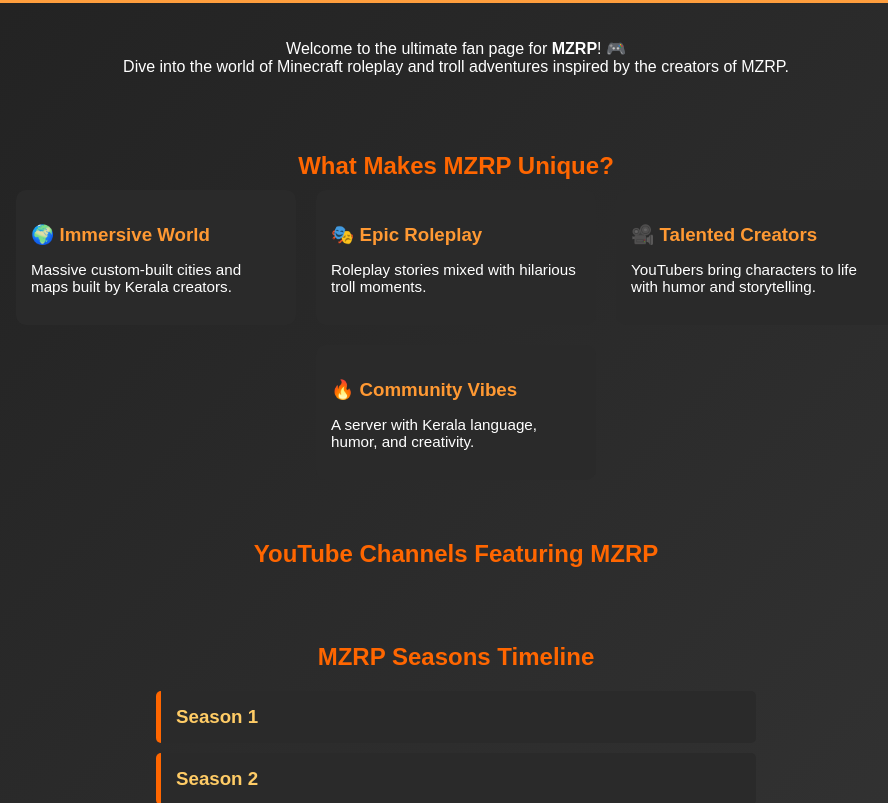
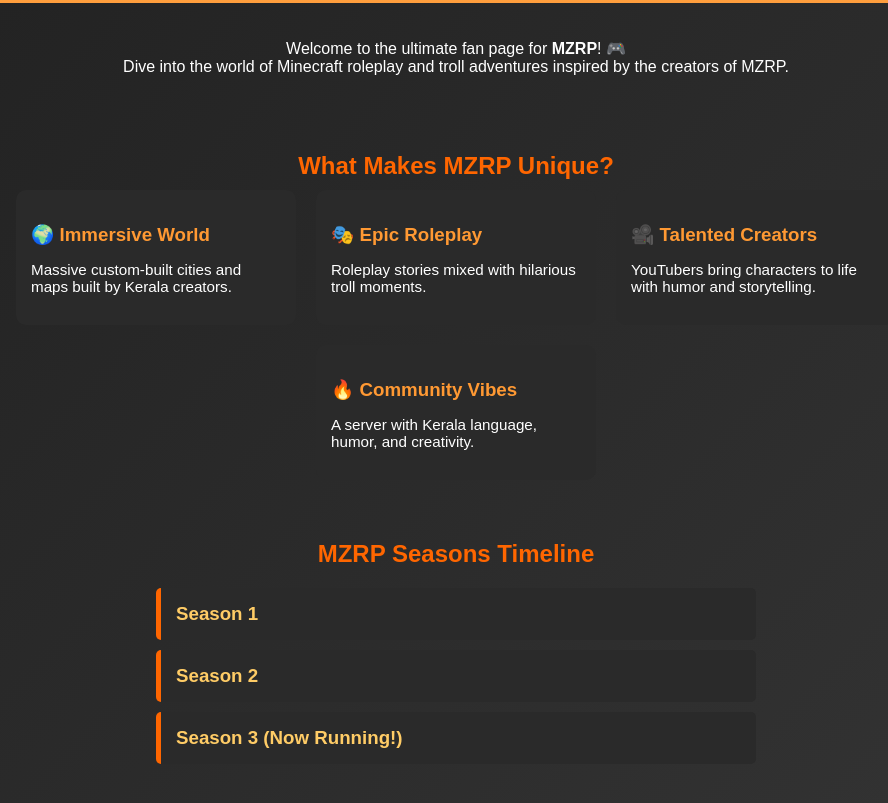
Before and after one commit to adwaithaan/mzrp.com, a plain HTML site: page index.html in a window 1280 px wide. Shown: the part 393-1196 px from the top of the page, without its empty margins (184-1072 px from the left). Drawn offline with Linux system fonts and the light colour scheme.

Commit message:
index.html
hlo, this is new version of mzrp not official website, for practice only!

```diff
--- a/index.html
+++ b/index.html
@@ -288,13 +288,6 @@
   </div>
 </section>
 
-<section id="youtubers">
-  <h2>YouTube Channels Featuring MZRP</h2>
-  <div class="youtubers">
-    <!-- cards go here -->
-  </div>
-</section>
-
 <section id="seasons">
   <h2>MZRP Seasons Timeline</h2>
   <div class="timeline">
```
